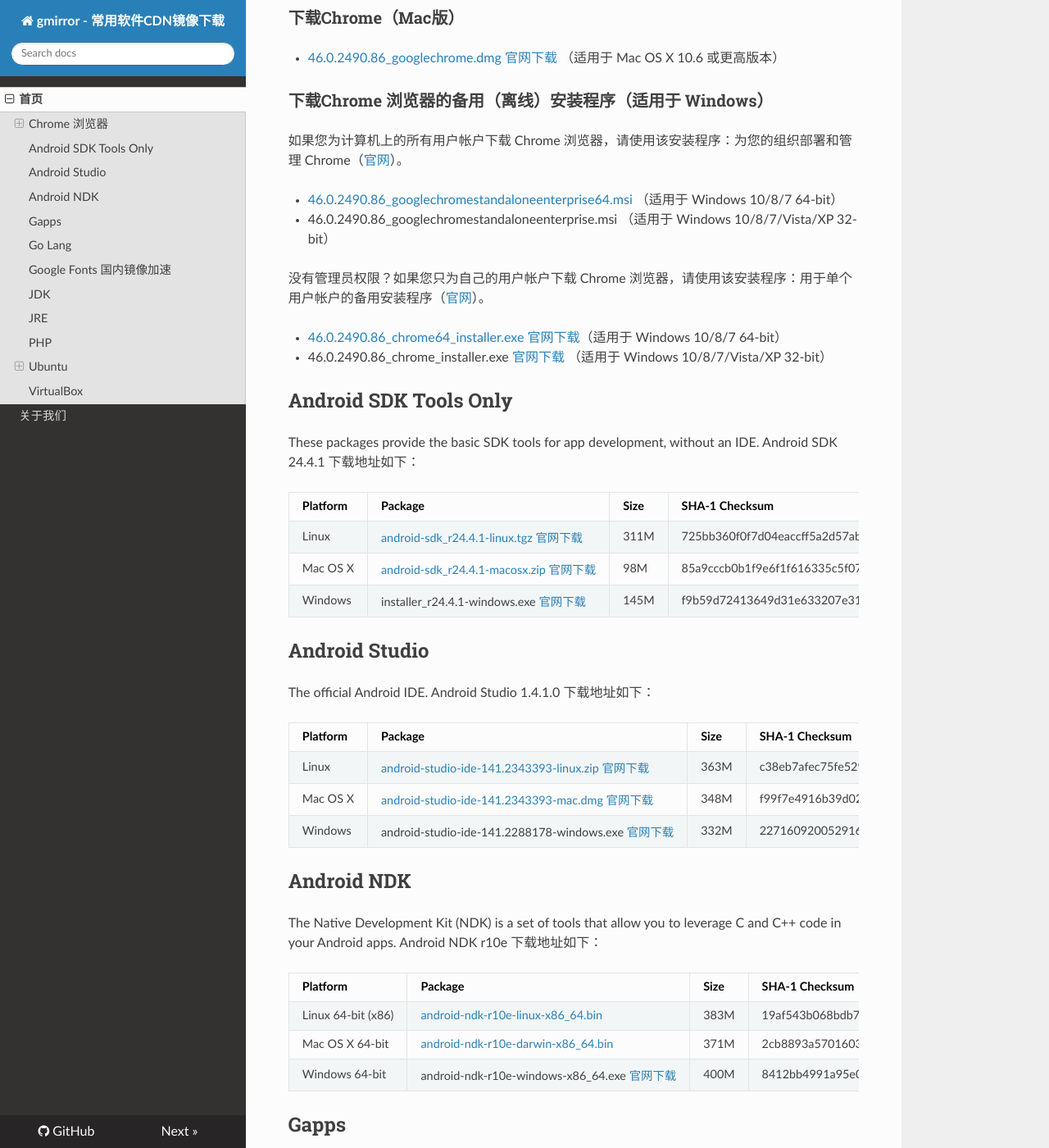
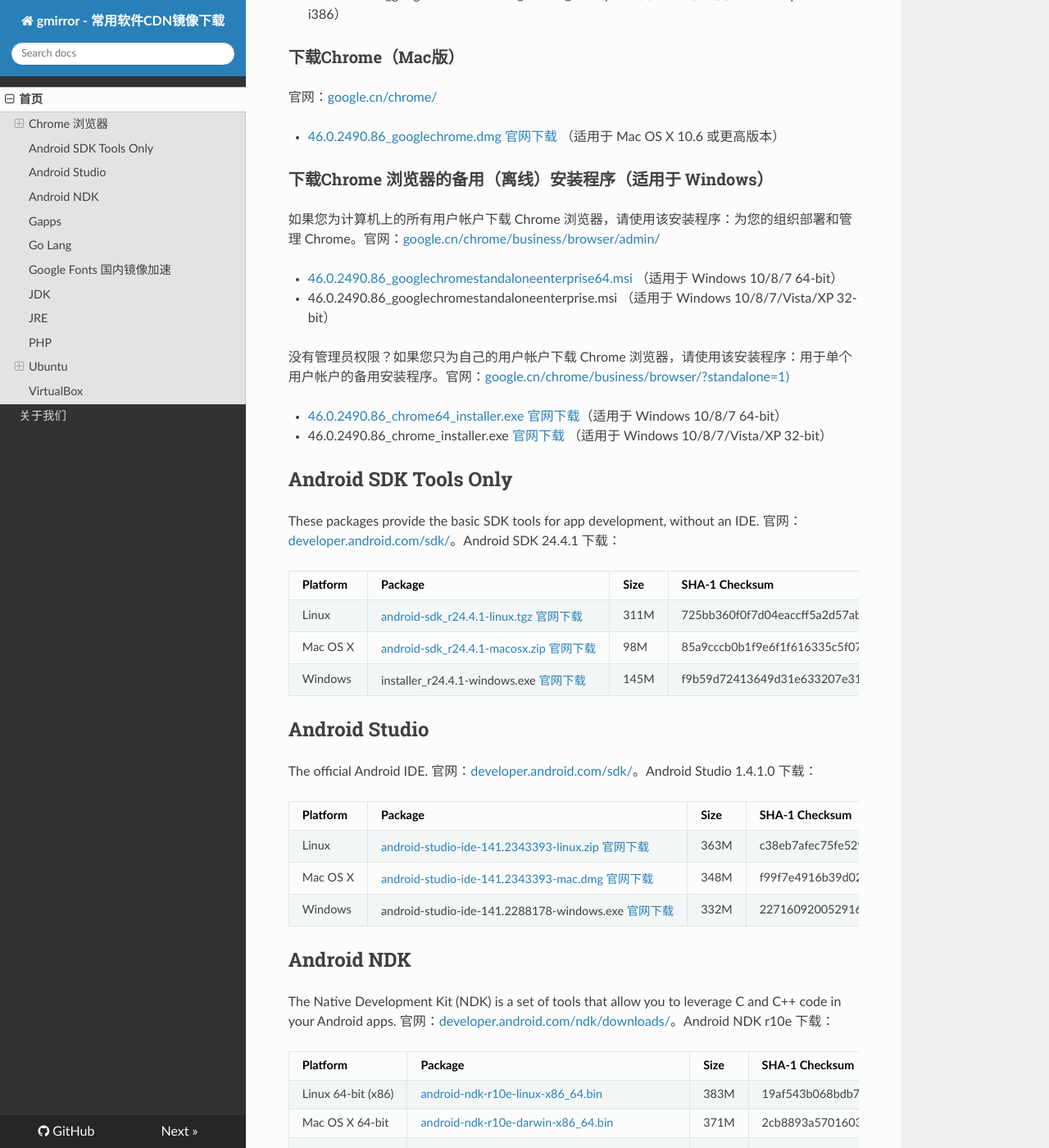
Before and after one commit to sinkcup/gmirror-portal, an MkDocs documentation site: the page built from docs/index.md, in a window 1280 px wide and 1400 px high, scrolled down 658 px. Shown: the whole window at 82% size. Built offline with MkDocs 1.6.1, drawn with Linux system fonts in a browser that asks for light colours; nearby versions of some CDN libraries; old or Windows-style settings are respelled for this version of MkDocs; some of the changed text lies outside the part shown.

Commit message:
add officalsite

```diff
--- a/docs/index.md
+++ b/docs/index.md
@@ -4,9 +4,11 @@
 
 ## Chrome 浏览器
 
-获取快速、免费的网络浏览器（一款适用于计算机、手机和平板电脑的浏览器）。Chrome 46.0.2490.86 下载地址如下：
+获取快速、免费的网络浏览器（一款适用于计算机、手机和平板电脑的浏览器）。Chrome 46.0.2490.86 下载：
 
 ### 下载Chrome（Linux版）
+
+官网：[google.cn/chrome/](http://www.google.cn/chrome/browser/desktop/index.html)
 
  * [46.0.2490.86\_google-chrome-stable\_current\_amd64.deb](http://dl.gmirror.org/chrome/linux/46.0.2490.86\_google-chrome-stable\_current\_amd64.deb) [官网下载](https://dl.google.com/linux/direct/google-chrome-stable\_current\_amd64.deb)（适用于 Debian/Ubuntu amd64）
  * 46.0.2490.86\_google-chrome-stable\_current\_i386.deb [官网下载](https://dl.google.com/linux/direct/google-chrome-stable\_current\_i386.deb) （适用于 Debian/Ubuntu i386）
@@ -15,23 +17,25 @@
 
 ### 下载Chrome（Mac版）
 
+官网：[google.cn/chrome/](http://www.google.cn/chrome/browser/desktop/index.html)
+
  * [46.0.2490.86\_googlechrome.dmg](http://dl.gmirror.org/chrome/mac/46.0.2490.86\_googlechrome.dmg) [官网下载](https://dl.google.com/chrome/mac/stable/GGRO/googlechrome.dmg) （适用于 Mac OS X 10.6 或更高版本）
 
 ### 下载Chrome 浏览器的备用（离线）安装程序（适用于 Windows）
 
-如果您为计算机上的所有用户帐户下载 Chrome 浏览器，请使用该安装程序：为您的组织部署和管理 Chrome（[官网](http://www.google.cn/intl/zh-CN/chrome/business/browser/admin/)）。
+如果您为计算机上的所有用户帐户下载 Chrome 浏览器，请使用该安装程序：为您的组织部署和管理 Chrome。官网：[google.cn/chrome/business/browser/admin/](http://www.google.cn/intl/zh-CN/chrome/business/browser/admin/)
 
  * [46.0.2490.86\_googlechromestandaloneenterprise64.msi](http://dl.gmirror.org/chrome/win/46.0.2490.86\_googlechromestandaloneenterprise64.msi) （适用于 Windows 10/8/7 64-bit）
  * 46.0.2490.86\_googlechromestandaloneenterprise.msi （适用于 Windows 10/8/7/Vista/XP 32-bit）
 
-没有管理员权限？如果您只为自己的用户帐户下载 Chrome 浏览器，请使用该安装程序：用于单个用户帐户的备用安装程序（[官网](http://www.google.cn/intl/zh-CN/chrome/business/browser/?standalone=1)）。
+没有管理员权限？如果您只为自己的用户帐户下载 Chrome 浏览器，请使用该安装程序：用于单个用户帐户的备用安装程序。官网：[google.cn/chrome/business/browser/?standalone=1)](http://www.google.cn/intl/zh-CN/chrome/business/browser/?standalone=1)
 
  * [46.0.2490.86\_chrome64\_installer.exe](http://dl.gmirror.org/chrome/win/46.0.2490.86\_chrome64\_installer.exe) [官网下载](http://dl.google.com/chrome/win/49AEF7DFA4C1C319/46.0.2490.86\_chrome64\_installer.exe)（适用于 Windows 10/8/7 64-bit）
  * 46.0.2490.86\_chrome\_installer.exe [官网下载](http://dl.google.com/chrome/win/9559FFD4C2CF2E2F/46.0.2490.86\_chrome\_installer.exe) （适用于 Windows 10/8/7/Vista/XP 32-bit）
 
 ## Android SDK Tools Only
 
-These packages provide the basic SDK tools for app development, without an IDE. Android SDK 24.4.1 下载地址如下：
+These packages provide the basic SDK tools for app development, without an IDE. 官网：[developer.android.com/sdk/](http://developer.android.com/sdk/index.html#Other)。Android SDK 24.4.1 下载：
 
 Platform | Package | Size | SHA-1 Checksum
 ---------|---------|------|---------------
@@ -41,7 +45,7 @@ Windows  | installer\_r24.4.1-windows.exe [官网下载](http://dl.google.com/an
 
 ## Android Studio
 
-The official Android IDE. Android Studio 1.4.1.0 下载地址如下：
+The official Android IDE. 官网：[developer.android.com/sdk/](http://developer.android.com/sdk/index.html#Other)。Android Studio 1.4.1.0 下载：
 
 Platform | Package | Size | SHA-1 Checksum
 ---------|---------|------|---------------
@@ -51,7 +55,7 @@ Windows  | android-studio-ide-141.2288178-windows.exe [官网下载](https://dl.
 
 ## Android NDK
 
-The Native Development Kit (NDK) is a set of tools that allow you to leverage C and C++ code in your Android apps. Android NDK r10e 下载地址如下：
+The Native Development Kit (NDK) is a set of tools that allow you to leverage C and C++ code in your Android apps. 官网：[developer.android.com/ndk/downloads/](http://developer.android.com/ndk/downloads/index.html)。Android NDK r10e 下载：
 
 Platform | Package | Size | SHA-1 Checksum
 ---------|---------|------|---------------
@@ -71,13 +75,13 @@ Android 4.4 – KitKat | arm | [gapps-kk-20140606-signed.zip](http://dl.gmirror.
 
 ## Go Lang
 
-Go is an open source programming language that makes it easy to build simple, reliable, and efficient software. 感谢 [mingshun](https://github.com/mingshun) 贡献代码发起 [PR](https://github.com/sinkcup/gmirror/pull/4)。
+Go is an open source programming language that makes it easy to build simple, reliable, and efficient software. 官网：[golang.org/dl/](https://golang.org/dl/)。感谢 [mingshun](https://github.com/mingshun) 贡献代码发起 [PR](https://github.com/sinkcup/gmirror/pull/4)。 Go语言 1.5.1 下载：
 
 File name |  OS Arch  |  Size  |  SHA1 Checksum
 ----------|-----------|--------|---------------
-[go1.5.linux-amd64.tar.gz](http://dl.gmirror.org/golang/go1.5.linux-amd64.tar.gz)  | Linux 64-bit | 74MB  |  5817fa4b2252afdb02e11e8b9dc1d9173ef3bd5a
-[go1.5.darwin-amd64.pkg](http://dl.gmirror.org/golang/go1.5.darwin-amd64.pkg) | OS X 64-bit | 74MB   | 0d37bb75adc6eb2ce72fc500a0584b20618abf1d
-go1.5.windows-amd64.msi [官网下载](https://storage.googleapis.com/golang/go1.5.windows-amd64.msi) | Windows 64-bit | 64MB |   ae369d86e796d767a8d536a5d78998a908a4b9e6
+[go1.5.1.linux-amd64.tar.gz](http://dl.gmirror.org/golang/go1.5.1.linux-amd64.tar.gz)  | Linux 64-bit | 74MB | 46eecd290d8803887dec718c691cc243f2175fe0
+[go1.5.1.darwin-amd64.pkg](http://dl.gmirror.org/golang/go1.5.1.darwin-amd64.pkg) | OS X 64-bit | 74MB   | 857b77a85ba111af1b0928a73cca52136780a75d
+go1.5.1.windows-amd64.msi [官网下载](https://storage.googleapis.com/golang/go1.5.1.windows-amd64.msi) | Windows 64-bit | 64MB | 0a439f49b546b82f85adf84a79bbf40de2b3d5ba
 
 ## Google Fonts 国内镜像加速
 
@@ -107,9 +111,9 @@ http://fonts.gmirror.org/
 
 ## PHP
 
-PHPUnit is a programmer-oriented testing framework for PHP.
+PHPUnit is a programmer-oriented testing framework for PHP. 官网：[phpunit.de/#download](http://phpunit.de/#download)
 
-phpDocumentor is a tool that makes it possible to generate documentation directly from your PHP source code.
+phpDocumentor is a tool that makes it possible to generate documentation directly from your PHP source code. 官网：[phpdoc.org](http://phpdoc.org/)
 
 Desc | Download
 -----|---------
@@ -122,11 +126,15 @@ Ubuntu is an open source software platform that runs from the cloud, to the smar
 
 ### Ubuntu Desktop 桌面版
 
+官网：[ubuntu.com/download/desktop](http://www.ubuntu.com/download/desktop)
+
 File Description | File Size | Download
 -----------------|-----------|---------
 Ubuntu 15.10 64-bit | 632M | ubuntu-15.10-desktop-amd64.iso [官网下载](http://releases.ubuntu.com/15.10/ubuntu-15.10-desktop-amd64.iso) [阿里云下载](http://mirrors.aliyun.com/ubuntu-releases/15.10/ubuntu-15.10-desktop-amd64.iso) [网易开源下载](http://mirrors.163.com/ubuntu-releases/15.10/ubuntu-15.10-desktop-amd64.iso)
 
 ### Ubuntu Server 服务器版
+
+官网：[ubuntu.com/download/server](http://www.ubuntu.com/download/server)
 
 File Description | File Size | Download
 -----------------|-----------|---------
@@ -134,7 +142,7 @@ Ubuntu Server 14.04.3 LTS 64-bit | 574M | ubuntu-14.04.3-server-amd64.iso [官
 
 ## VirtualBox
 
-VirtualBox is a powerful x86 and AMD64/Intel64 virtualization product for enterprise as well as home use. VirtualBox 5.0.10 :
+VirtualBox is a powerful x86 and AMD64/Intel64 virtualization product for enterprise as well as home use. 官网：[virtualbox.org/wiki/Downloads](https://www.virtualbox.org/wiki/Downloads)。VirtualBox 5.0.10 下载：
 
  * for Linux hosts - Ubuntu 15.10 ("Wily") [AMD64](http://dl.gmirror.org/virtualbox/virtualbox-5.0_5.0.10-104061~Ubuntu~wily_amd64.deb)
  * for Linux hosts - Ubuntu 14.04 ("Trusty") / 14.10 ("Utopic") / 15.04 ("Vivid") [AMD64](http://dl.gmirror.org/virtualbox/virtualbox-5.0_5.0.10-104061~Ubuntu~trusty_amd64.deb)
```
